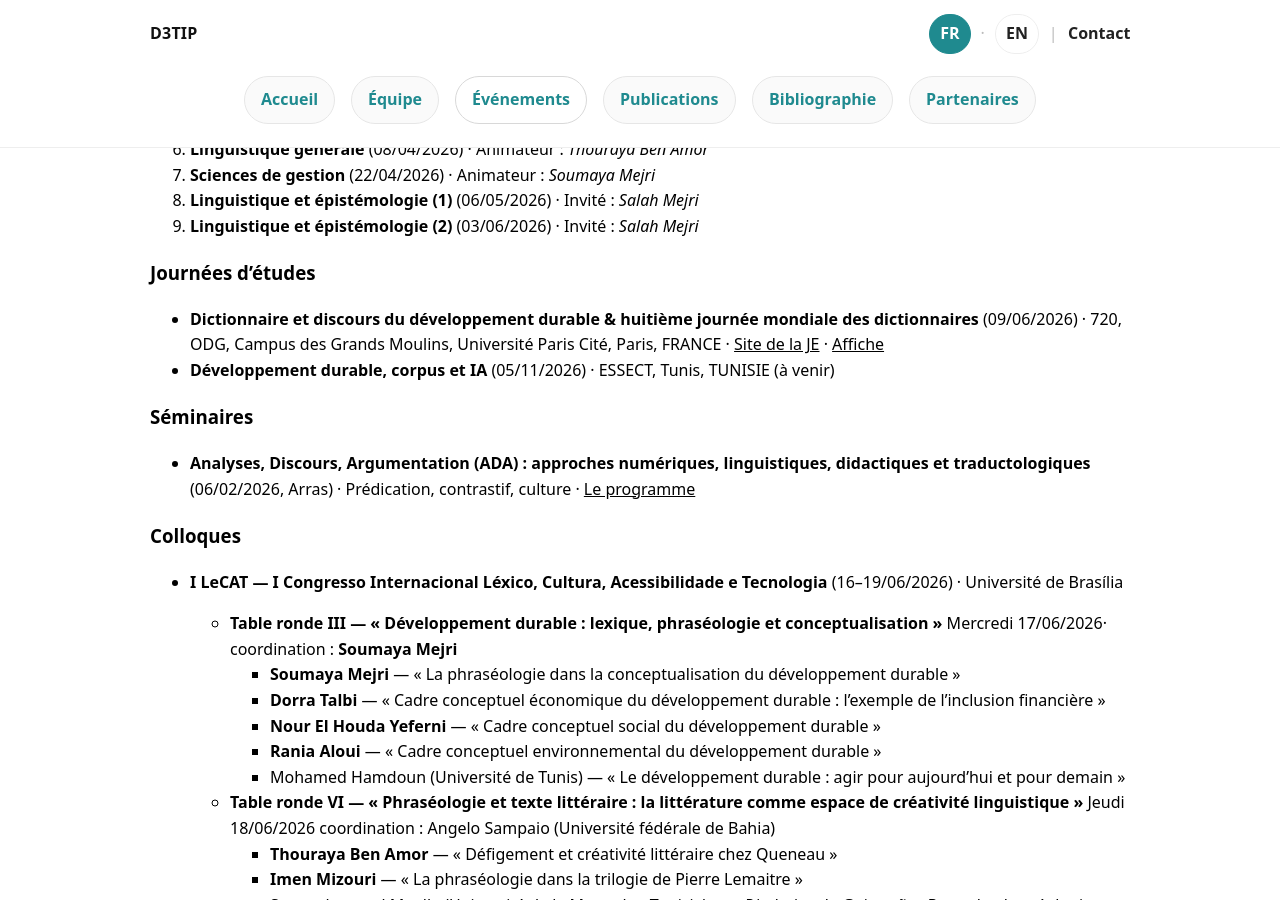
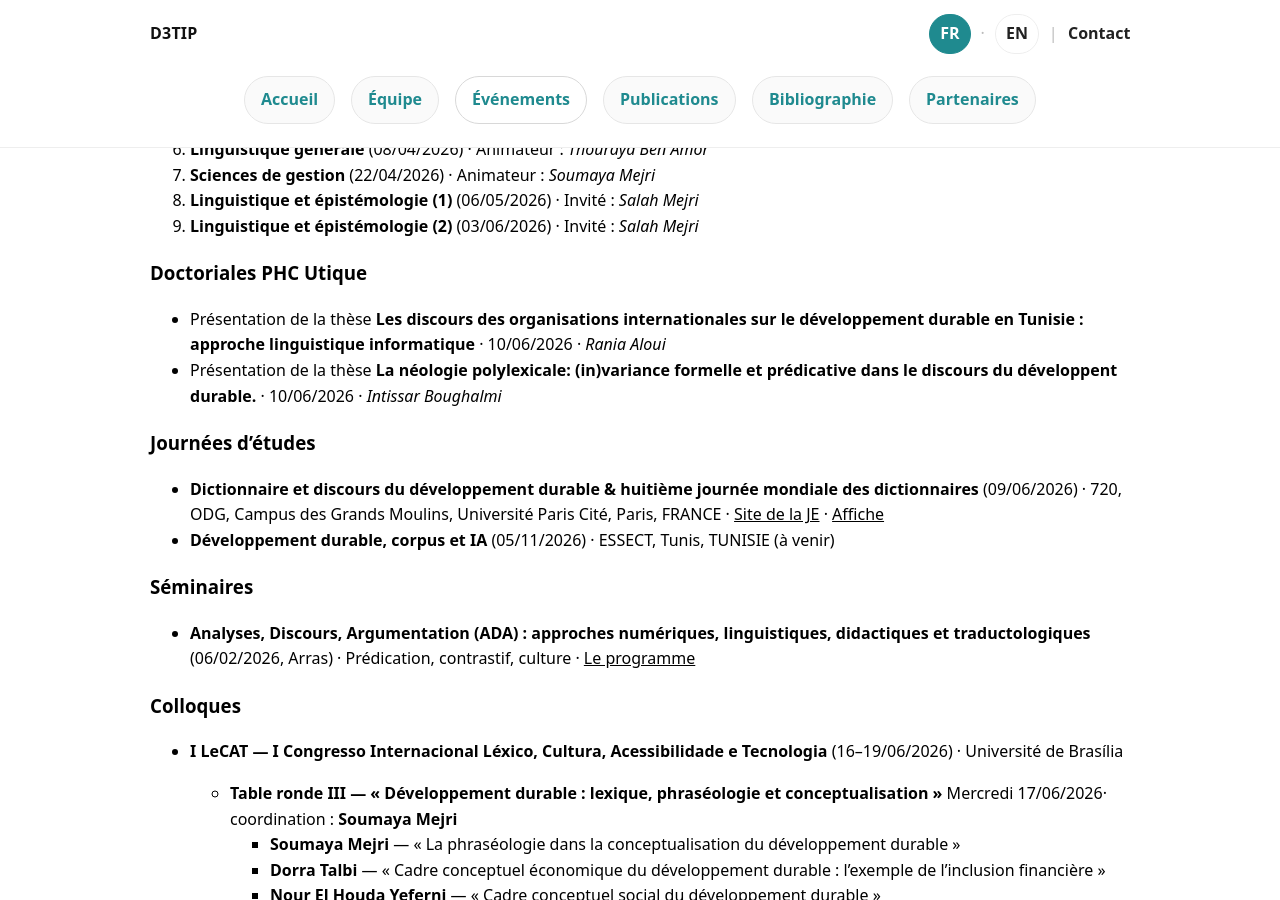
Before and after one commit to d3tip-phc-utique/d3tip-phc-utique.github.io, a Jekyll site: the page built from fr/events.md, in a window 1280 px wide and 900 px high, scrolled down 401 px. Built offline with Jekyll 4.4.1, drawn with Linux system fonts in a browser that asks for light colours.

Commit message:
Update events.md

```diff
--- a/fr/events.md
+++ b/fr/events.md
@@ -19,9 +19,11 @@ permalink: /fr/events/
 8. **Linguistique et épistémologie (1)** (06/05/2026) · Invité : *Salah Mejri*
 9. **Linguistique et épistémologie (2)** (03/06/2026) · Invité : *Salah Mejri*
 
+### Doctoriales PHC Utique
+- Présentation de la thèse **Les discours des organisations internationales sur le développement durable en Tunisie : approche linguistique informatique** · 10/06/2026 · *Rania Aloui*
+- Présentation de la thèse **La néologie polylexicale: (in)variance formelle et prédicative dans le discours du développent durable.** · 10/06/2026 · *Intissar Boughalmi*
 
 ### Journées d'études
-
 - **Dictionnaire et discours du développement durable & huitième journée mondiale des dictionnaires** (09/06/2026) · 720, ODG, Campus des Grands Moulins, Université Paris Cité, Paris, FRANCE · [Site de la JE](https://dico-et-d3.sciencesconf.org) · [Affiche](/assets/logos/JE_DICO-DISCOURS-DD.pdf)
 - **Développement durable, corpus et IA** (05/11/2026) · ESSECT, Tunis, TUNISIE (à venir)
 
```
